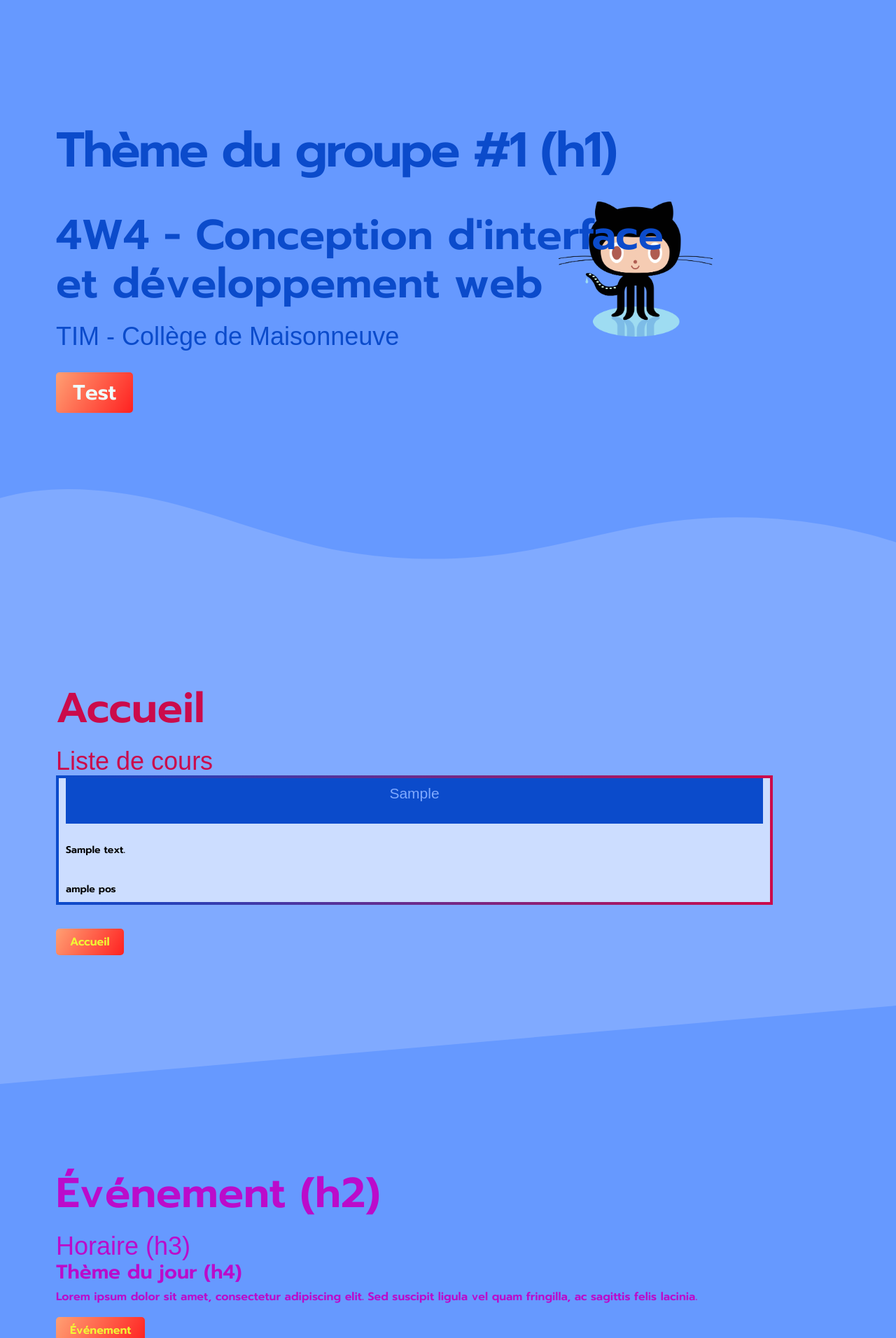
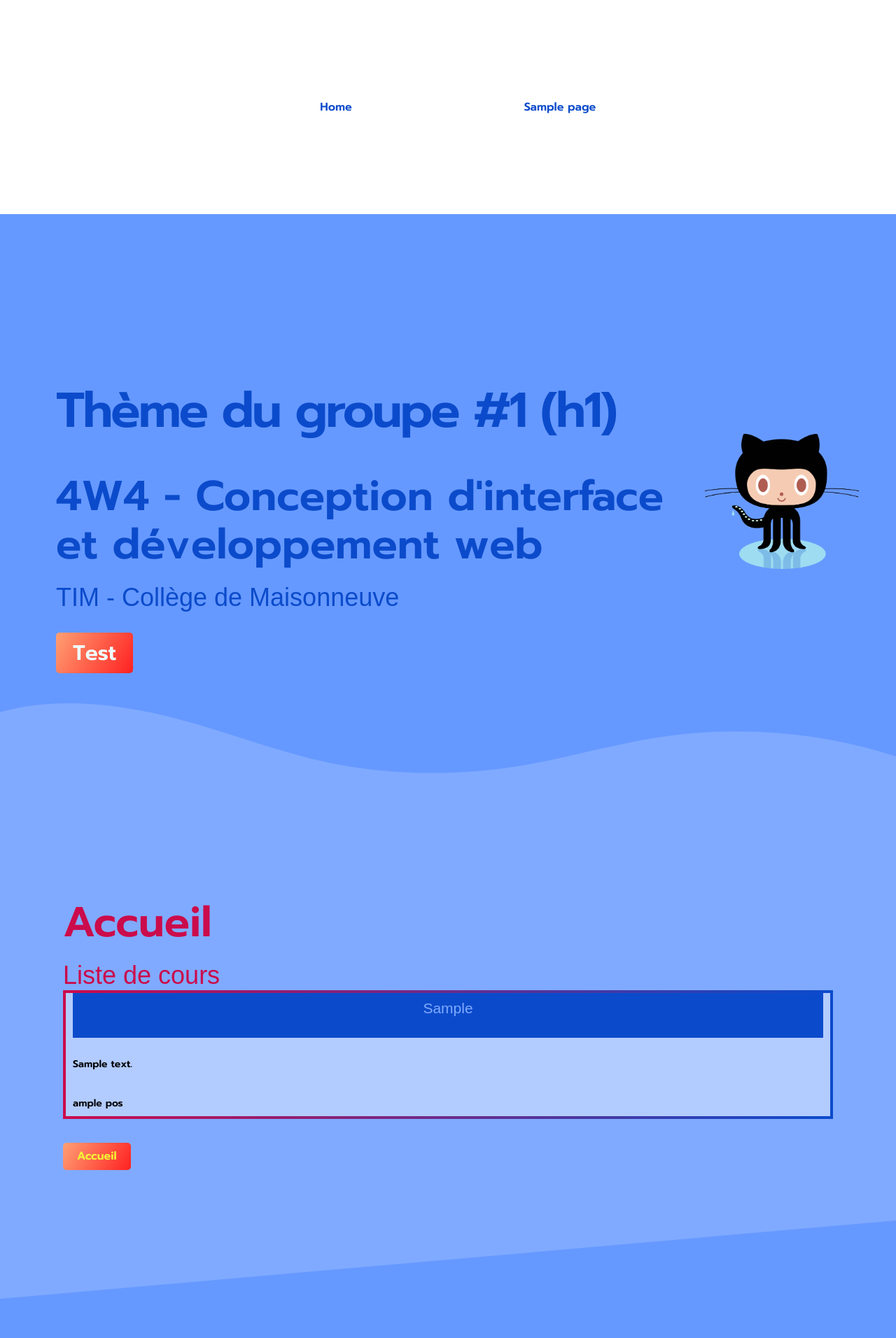
Before and after one commit to EricNguyen0/4W4_2024, a WordPress theme: template index.php in a window 1280 px wide. Shown: the top 1912 px of the page at 70% size. Run offline with PHP 8.4 and a stand-in for WordPress, Linux system fonts and the light colour scheme; the site name, menu and one post (Sample post) are stand-ins, and other content is empty; some web fonts are replaced.

Commit message:
s5c1 debut labo4

```diff
--- /dev/null
+++ b/functions.php
@@ -0,0 +1,3 @@
+<?php
+    add_theme_support('menus');
+?>
--- a/index.php
+++ b/index.php
@@ -14,13 +14,21 @@
 
 </head>
 <body>
+<nav id="menu" class="global">
+  <header class="menu__header">
+  <?php
+    wp_nav_menu(array('container' => 'nav'));
+  ?>
+  </header>
+
+</nav>
     <div id="entete" class="global">
-        <header class="entete__header">
+        <section class="hero">
           <h1>Thème du groupe #1 (h1)</h1>
           <h2>4W4 - Conception d'interface <span> et développement web </span></h2>
           <h3>TIM - Collège de Maisonneuve</h3>
           <button>Test</button>
-        </header>
+        </section>
         <div class="vague">
           <svg data-name="Layer 1" xmlns="http://www.w3.org/2000/svg" viewBox="0 0 1200 120" preserveAspectRatio="none">
               <path d="M321.39,56.44c58-10.79,114.16-30.13,172-41.86,82.39-16.72,168.19-17.73,250.45-.39C823.78,31,906.67,72,985.66,92.83c70.05,18.48,146.53,26.09,214.34,3V0H0V27.35A600.21,600.21,0,0,0,321.39,56.44Z" style = "fill: var(--couleur-arriere-accueil)"></path>
--- a/sass/_entete.scss
+++ b/sass/_entete.scss
@@ -1,4 +1,4 @@
-.entete__header{
+.hero{
     background-image: url("images/github-octocat-logo-png-transparent.png");
     background-repeat: no-repeat;
     background-position: 95% 50%;
--- a/sass/_layout.scss
+++ b/sass/_layout.scss
@@ -11,17 +11,22 @@
 
   .global{
     display: flex;
-    min-height: 40vh;
+    justify-content: center;
+
   }
 
-  .global > header {
+  .global > .hero{
     flex: 1;
+  }
+
+  #menu{
+    min-height: 20vh;
   }
 
   .global > section,
   .global > header,
   .global > footer{
-    flex: 0 1 900px;
+    flex: 0 1 1100px;
     // border: 5px groove #3d3d3d;
     padding : 8rem 5rem;
     background-color: rgba(0,0,0,var(--transparence-section));
--- a/sass/_variables.scss
+++ b/sass/_variables.scss
@@ -83,7 +83,7 @@
 
     //couleur arriere plan carte
     .carte{
-        --_couleur-arriere : hsl(var(--u1), 100%, 90%);
+        --_couleur-arriere : hsl(var(--u1), 100%, 85%);
     }
 
 }
--- a/sass/composant/_cours.scss
+++ b/sass/composant/_cours.scss
@@ -17,7 +17,7 @@
     // align-items: center;
     border-width: 4px;
     border-style: solid;
-    border-image: linear-gradient(to right, var(--couleur-avant-footer), var(--couleur-avant-accueil));
+    border-image: linear-gradient(to left, var(--couleur-avant-footer), var(--couleur-avant-accueil));
     border-image-slice: 1;
     transition: transform 0.3s ease-in-out;
     background-color: var(--_couleur-arriere);
--- /dev/null
+++ b/sass/composant/_menu.scss
@@ -0,0 +1,27 @@
+.menu-principal-container {
+    background-color: var(--couleur-arriere-footer);
+    position: absolute;
+    top: 0;
+    left: 0;
+    width: 100%;
+}
+
+.menu {
+    display: flex;
+    justify-content: center;
+    list-style: none;
+    margin: 0;
+    padding: 0;
+}
+
+.menu-item {
+    flex: 0 0 20rem;
+}
+
+.menu-item a {
+    display: block;
+    padding: 1rem;
+    text-align: center;
+    color: var(--couleur-avant-entete);
+    text-decoration: none;
+}
--- a/sass/style.scss
+++ b/sass/style.scss
@@ -20,14 +20,21 @@ https://developer.wordpress.org/themes/basics/main-stylesheet-style-css/
 
 @import "entete";
 
+// Base
+
 @import "base/h";
 
 @import "base/bouton";
 
 @import "base/lien";
 
+// Effet
+
 @import "effet/vague";
 
 @import "effet/diagonal";
 
+// Composants
 @import "composant/cours";
+
+@import "composant/menu";
--- a/style.css
+++ b/style.css
@@ -50,7 +50,7 @@ https://developer.wordpress.org/themes/basics/main-stylesheet-style-css/
   --focus-outline-color: #ff265c8c;
 }
 :root .carte {
-  --_couleur-arriere: hsl(var(--u1), 100%, 90%);
+  --_couleur-arriere: hsl(var(--u1), 100%, 85%);
 }
 
 * {
@@ -66,17 +66,21 @@ body {
 
 .global {
   display: flex;
-  min-height: 40vh;
+  justify-content: center;
 }
 
-.global > header {
+.global > .hero {
   flex: 1;
+}
+
+#menu {
+  min-height: 20vh;
 }
 
 .global > section,
 .global > header,
 .global > footer {
-  flex: 0 1 900px;
+  flex: 0 1 1100px;
   padding: 8rem 5rem;
   background-color: rgba(0, 0, 0, var(--transparence-section));
   z-index: 1;
@@ -156,7 +160,7 @@ body {
     margin-right: auto;
   }
 }
-.entete__header {
+.hero {
   background-image: url("images/github-octocat-logo-png-transparent.png");
   background-repeat: no-repeat;
   background-position: 95% 50%;
@@ -319,7 +323,7 @@ a:active {
   padding: 0 10px;
   border-width: 4px;
   border-style: solid;
-  border-image: linear-gradient(to right, var(--couleur-avant-footer), var(--couleur-avant-accueil));
+  border-image: linear-gradient(to left, var(--couleur-avant-footer), var(--couleur-avant-accueil));
   border-image-slice: 1;
   transition: transform 0.3s ease-in-out;
   background-color: var(--_couleur-arriere);
@@ -355,4 +359,32 @@ h2 {
 .carte:hover h3 {
   background-color: var(--couleur-avant-footer);
   color: white;
+}
+
+.menu-principal-container {
+  background-color: var(--couleur-arriere-footer);
+  position: absolute;
+  top: 0;
+  left: 0;
+  width: 100%;
+}
+
+.menu {
+  display: flex;
+  justify-content: center;
+  list-style: none;
+  margin: 0;
+  padding: 0;
+}
+
+.menu-item {
+  flex: 0 0 20rem;
+}
+
+.menu-item a {
+  display: block;
+  padding: 1rem;
+  text-align: center;
+  color: var(--couleur-avant-entete);
+  text-decoration: none;
 }/*# sourceMappingURL=style.css.map */
```
Also changed, not shown: index.htm (+13 -255 lines), 1 other file.
